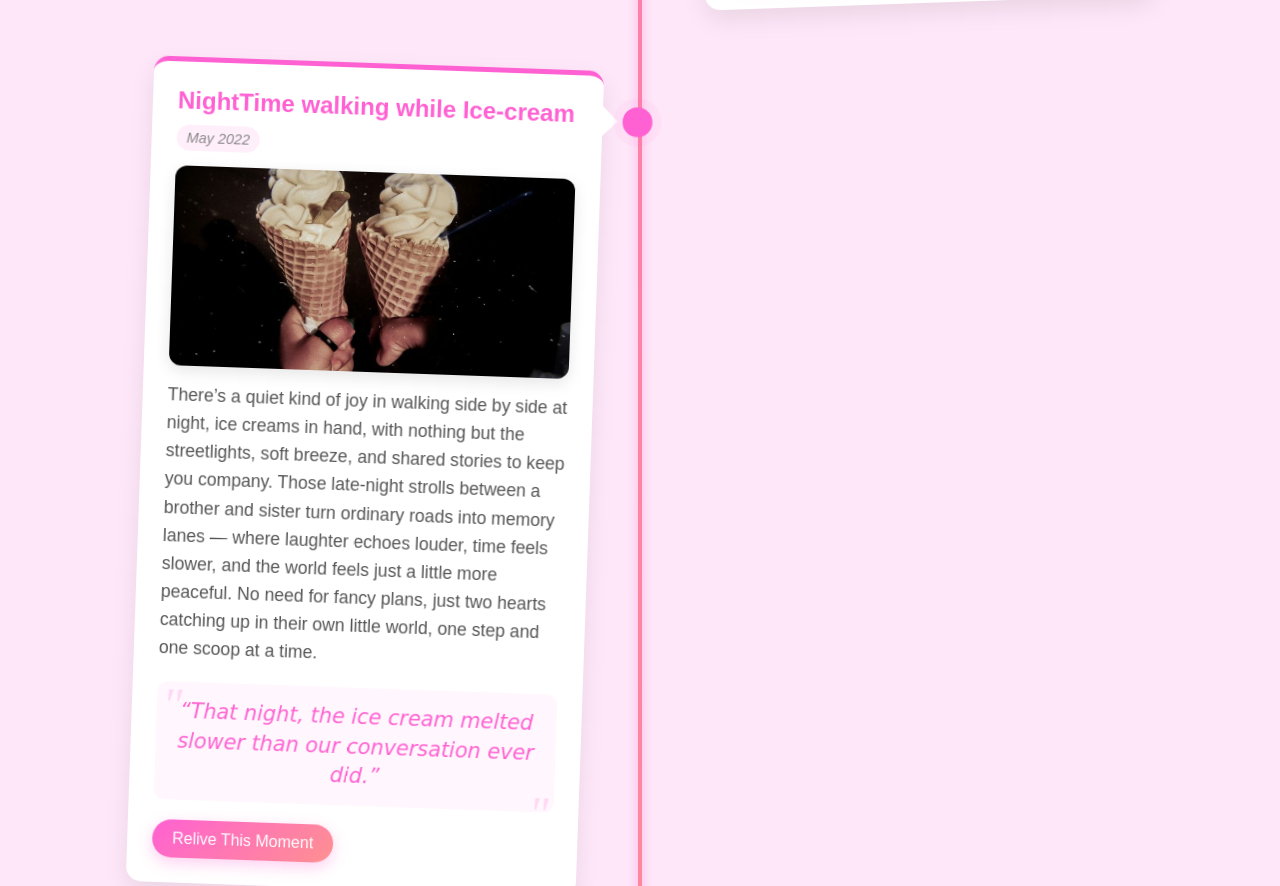
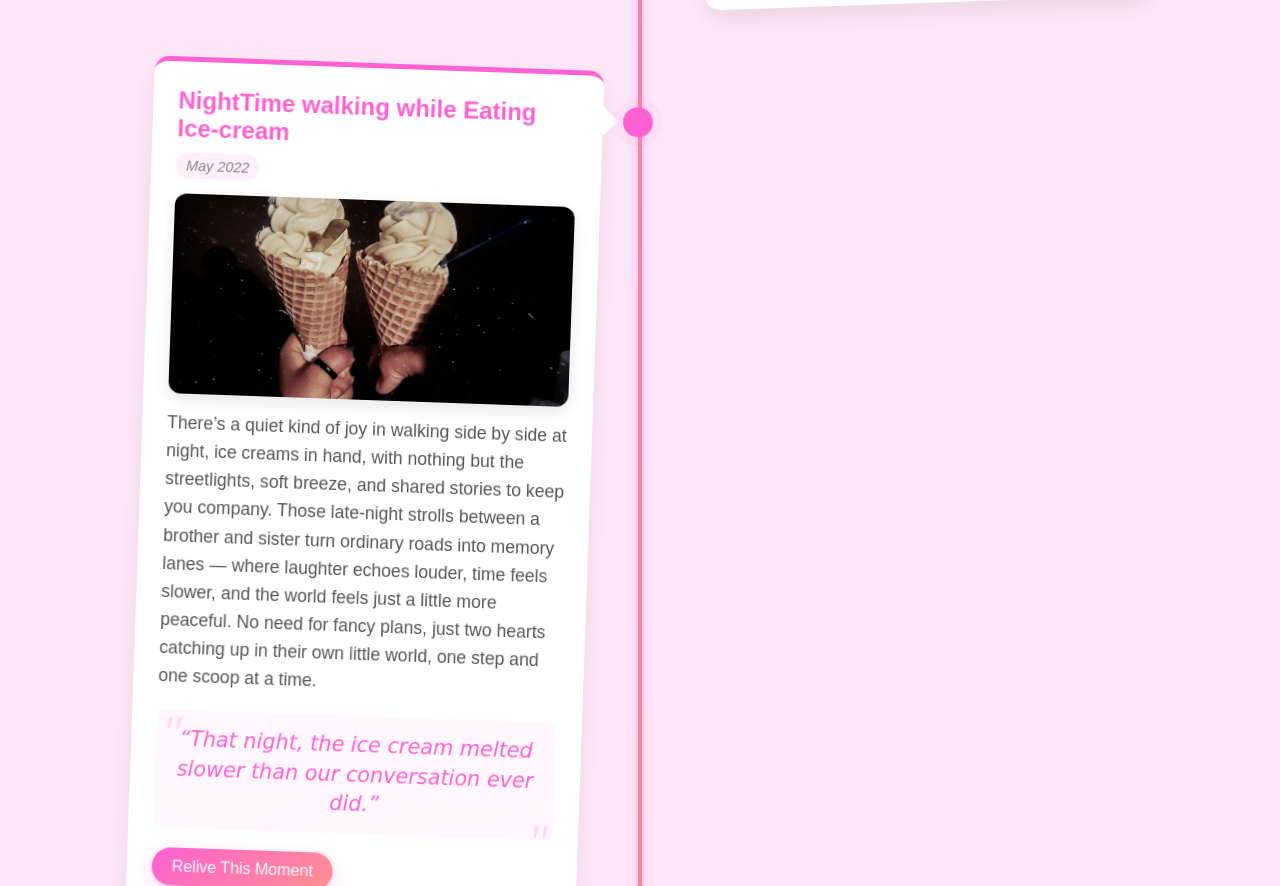
Before and after one commit to Navi14-dev/BDAY, a plain HTML site: page memories.html in a window 1280 px wide. Shown: the part 4052-4938 px from the top of the page. Drawn offline with Linux system fonts and the light colour scheme.

Commit message:
Update memories.html

```diff
--- a/memories.html
+++ b/memories.html
@@ -719,7 +719,7 @@
             </div>
 
             <div class="memory-card">
-                <h3 class="memory-title">NightTime walking while Ice-cream</h3>
+                <h3 class="memory-title">NightTime walking while Eating Ice-cream</h3>
                 <p class="memory-date">May 2022</p>
                 <div class="memory-image">
                     <img src="ice-cream.jpg" alt="Supporting each other through tough times">
```
